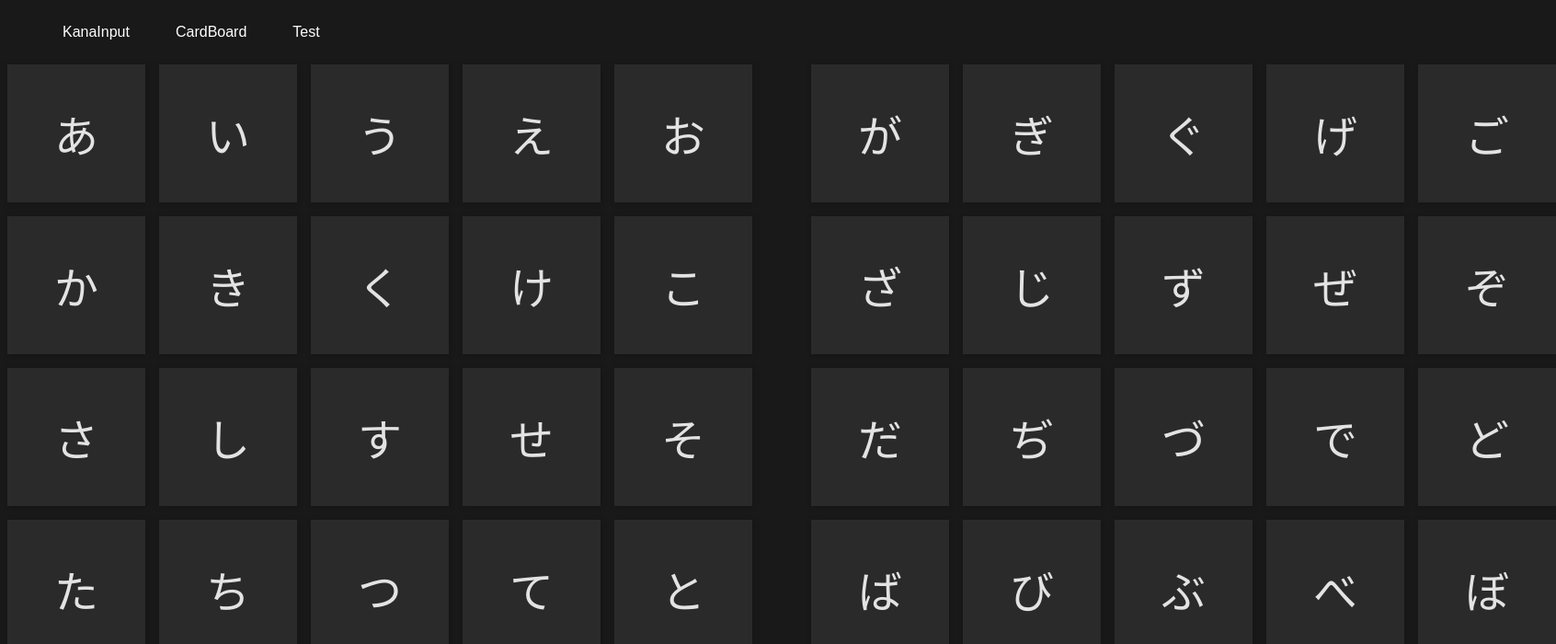
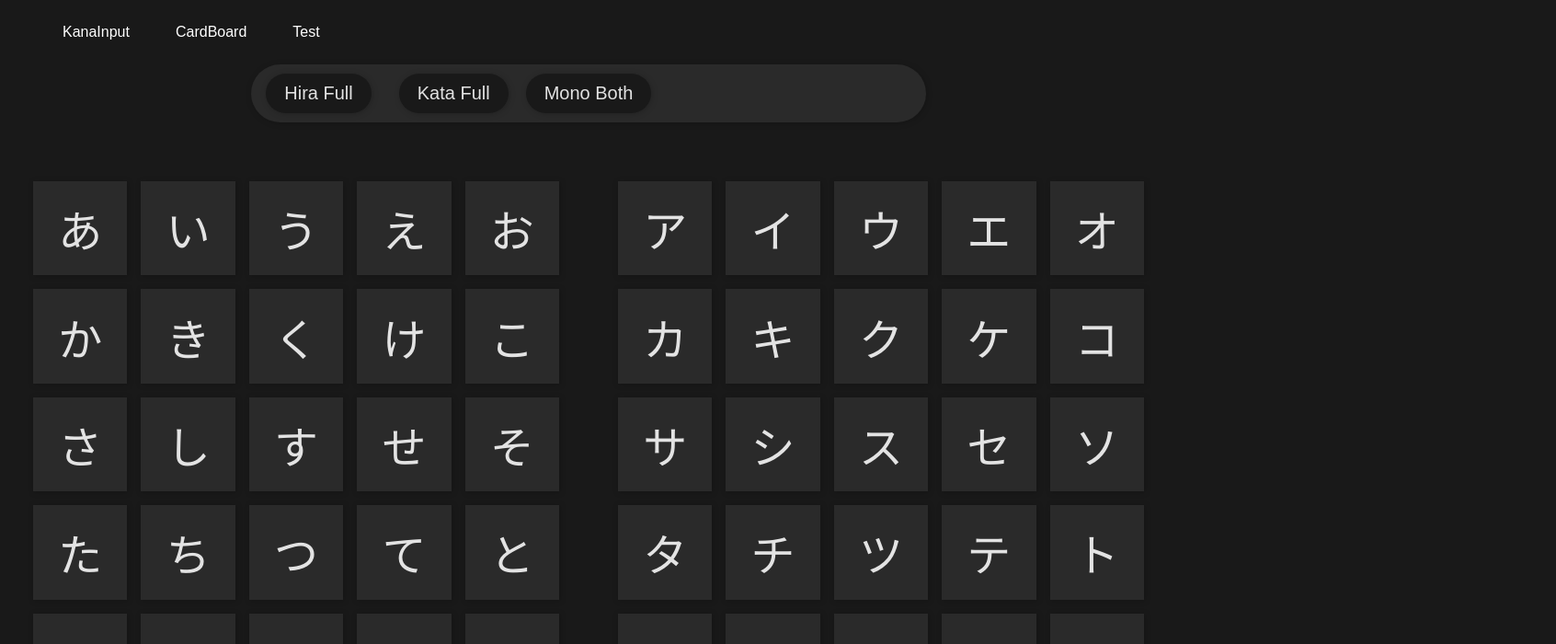
Before and after one commit to zhy-shen/kanakata, a React app: page / in a window 1280 px wide. Both pictures are taken after a click on the item "CardBoard". Shown: the top 700 px of the page at 92% size, 1692 px wide, since content can reach past the window. Built offline with nearby package versions, Linux system fonts and the light colour scheme.

Commit message:
Update kana cards

```diff
--- a/src/App.js
+++ b/src/App.js
@@ -4,19 +4,14 @@ import CardBoard from "./CardBoard";
 import MainNavigation from "./MainNavigation";
 
 function App() {
-  const [page, setPage] = useState(1);
+  const [page, setPage] = useState(0);
 
   return(
     <div className="main">
       <MainNavigation changePage={setPage} />
       <div className="content">
         { (page === 0) && <KanaInput /> }
-        { (page === 1) &&
-        <div class="kana-cards-page">
-          <CardBoard set={"hiragana"} type={"mono"}/>
-          <CardBoard set={"hiragana"} type={"else"}/>
-        </div>
-        }
+        { (page === 1) && <CardBoard /> }
       </div>
     </div>
   )
--- a/src/Card.css
+++ b/src/Card.css
@@ -1,8 +1,8 @@
 .char-card {
   display: inline-grid;
   position: relative;
-  width: 150px;
-  height: 150px;
+  width: min(8vw, 150px);
+  height: min(8vw, 150px);
   perspective: 1000px;
   user-select: none;
 
--- a/src/CardBoard.css
+++ b/src/CardBoard.css
@@ -5,6 +5,15 @@
   gap: 5vw;
   margin-left: auto;
   margin-right: auto;
+
+  & .kana-button-control {
+    width: fit-content;
+    margin: auto;
+    top: 30px;
+    display: grid;
+    grid-template-columns: repeat(5, 1fr);
+    column-gap: 10px;
+  }
 }
 
 .kana-cards {
--- a/src/CardBoard.js
+++ b/src/CardBoard.js
@@ -1,103 +1,55 @@
-import React from "react";
+import React, { useState } from "react";
 import "./CardBoard.css"
-import CharCard from "./Card";
-import katagana from "./katagana";
-import hiragana from "./hiragana";
+import CardBoardPart from "./CardBoardPart";
 
-function CardBoard({ set, type }) {
-  let kataFlatten = []
-  let hiraFlatten = []
-  let enFlatten = []
+function CardBoard() {
+  const [charSet1, setCharSet1] = useState("hiragana");
+  const [charSet2, setCharSet2] = useState("katagana");
+  const [buttonSet1, setButtonSet1] = useState("mono");
+  const [buttonSet2, setButtonSet2] = useState("mono");
 
-  Object.values(katagana).map((type) => Object.values(type).map((char) => {
-    enFlatten.push(char)
-  }))
-
-  const num = 107;
-
-  function printCards(set, type) {
-    let mainSet
-    let chars
-
-    if (set === "hiragana") {
-      mainSet = hiragana
-    }
-    else if (set === "katagana") {
-      mainSet = katagana
-    }
-
-    if (mainSet) {
-      if (type === "mono") {
-        chars = Object.keys(mainSet.monographs)
-      }
-      else if (type === "else") {
-        chars = Object.keys(mainSet.diacritics).concat(Object.keys(mainSet.digraphs))
-      }
-
-      return chars.map((char, index) => {
-        let trueIndex = index
-        if (type === "else") trueIndex += 46
-        return cardMarkup(char, enFlatten[trueIndex])
-      })
+  function switchParts(part) {
+    switch (part) {
+      case "hira-full":
+        setPart("hiragana", "mono", "hiragana", "else")
+        break
+      case "kata-full":
+        setPart("katagana", "mono", "katagana", "else")
+        break
+      case "kata":
+        setPart("hiragana", "mono", "hiragana", "else")
+        break
+      case "kata-full":
+        setPart("katagana", "mono", "katagana", "else")
+        break
+      case "mono-full":
+        setPart("hiragana", "mono", "katagana", "mono")
+        break
     }
   }
 
-  function printHira() {
-    return kataFlatten.map((char, index) => {
-      return (
-        <CharCard front={kataFlatten[index]} back={enFlatten[index]} />
-      )
-    })
-  }
-
-  function printKata() {
-    return hiraFlatten.map((char, index) => {
-      return (
-        <CharCard front={hiraFlatten[index]} back={enFlatten[index]} />
-      )
-    })
-  }
-
-  function cardMarkup(front, back) {
-    if (front === "ん" || front === "ン") {
-      return (
-        <>
-          <CharCard front={front} back={back} />
-          <CharCard front=" " back=" " />
-          <CharCard front=" " back=" " />
-          <CharCard front=" " back=" " />
-          <CharCard front=" " back=" " />
-        </>
-      )
-    }
-    if (front === "わ" || front === "ワ") {
-      return (
-        <>
-          <CharCard front={front} back={back} />
-          <CharCard front=" " back=" " />
-          <CharCard front=" " back=" " />
-          <CharCard front=" " back=" " />
-        </>
-      )
-    }
-    else if (front === "や" || front === "ゆ" || front === "ヤ" || front === "ユ") {
-      return (
-        <>
-          <CharCard front={front} back={back} />
-          <CharCard front=" " back=" " />
-        </>
-      )
-    }
-    else {
-      return (
-        <CharCard front={front} back={back} />
-      )
-    }
+  function setPart(char1, button1, char2, button2) {
+    setCharSet1(char1)
+    setButtonSet1(button1)
+    setCharSet2(char2)
+    setButtonSet2(button2)
   }
 
   return (
-    <div class="kana-cards">
-      {printCards(set, type)}
+    <div className="kana-cards-page">
+      <div className="kana-button-control">
+        <button onClick={() => switchParts("hira-full")}>
+          <span>Hira Full</span>
+        </button>
+        <button onClick={() => switchParts("kata-full")}>
+          <span>Kata Full</span>
+        </button>
+        <button onClick={() => switchParts("mono-full")}>
+          <span>Mono Both</span>
+        </button>
+      </div>
+      <CardBoardPart set={charSet1} type={buttonSet1}/>
+      <CardBoardPart set={charSet2} type={buttonSet2}/>
     </div>
   )
 }
--- /dev/null
+++ b/src/CardBoardPart.js
@@ -0,0 +1,106 @@
+import React from "react";
+import "./CardBoard.css"
+import CharCard from "./Card";
+import katagana from "./katagana";
+import hiragana from "./hiragana";
+
+function CardBoard({ set, type }) {
+
+  let kataFlatten = []
+  let hiraFlatten = []
+  let enFlatten = []
+
+  Object.values(katagana).map((type) => Object.values(type).map((char) => {
+    enFlatten.push(char)
+  }))
+
+  const num = 107;
+
+  function printCards(set, type) {
+    let mainSet
+    let chars
+
+    if (set === "hiragana") {
+      mainSet = hiragana
+    }
+    else if (set === "katagana") {
+      mainSet = katagana
+    }
+
+    if (mainSet) {
+      if (type === "mono") {
+        chars = Object.keys(mainSet.monographs)
+      }
+      else if (type === "else") {
+        chars = Object.keys(mainSet.diacritics).concat(Object.keys(mainSet.digraphs))
+      }
+
+      return chars.map((char, index) => {
+        let trueIndex = index
+        if (type === "else") trueIndex += 46
+        return cardMarkup(char, enFlatten[trueIndex])
+      })
+    }
+  }
+
+  function printHira() {
+    return kataFlatten.map((char, index) => {
+      return (
+        <CharCard front={kataFlatten[index]} back={enFlatten[index]} />
+      )
+    })
+  }
+
+  function printKata() {
+    return hiraFlatten.map((char, index) => {
+      return (
+        <CharCard front={hiraFlatten[index]} back={enFlatten[index]} />
+      )
+    })
+  }
+
+  function cardMarkup(front, back) {
+    if (front === "ん" || front === "ン") {
+      return (
+        <>
+          <CharCard front={front} back={back} />
+          <CharCard front=" " back=" " />
+          <CharCard front=" " back=" " />
+          <CharCard front=" " back=" " />
+          <CharCard front=" " back=" " />
+        </>
+      )
+    }
+    if (front === "わ" || front === "ワ") {
+      return (
+        <>
+          <CharCard front={front} back={back} />
+          <CharCard front=" " back=" " />
+          <CharCard front=" " back=" " />
+          <CharCard front=" " back=" " />
+        </>
+      )
+    }
+    else if (front === "や" || front === "ゆ" || front === "ヤ" || front === "ユ") {
+      return (
+        <>
+          <CharCard front={front} back={back} />
+          <CharCard front=" " back=" " />
+        </>
+      )
+    }
+    else {
+      return (
+        <CharCard front={front} back={back} />
+      )
+    }
+  }
+
+  return (
+    <div class="kana-cards">
+      {printCards(set, type)}
+    </div>
+  )
+}
+
+export default CardBoard;
--- a/src/KanaBoard.css
+++ b/src/KanaBoard.css
@@ -5,26 +5,6 @@
   gap: 5vw;
   margin-left: auto;
   margin-right: auto;
-
-  & .kana-button-control {
-    grid-area: 1 / 1 / 2 / 3;
-    grid-template-columns: repeat(7, 1fr);
-    position: sticky;
-    top: 190px;
-    z-index: 1;
-    background: var(--button-color);
-    padding: 10px 5px;
-    border-radius: 50px;
-
-    & button {
-      background-color: var(--background-color);
-      background-image: linear-gradient(to bottom right, var(--button-highlight-color) 49.5%, var(--background-color) 50%);
-
-      &:active {
-        background: var(--button-click-color);
-      }
-    }
-  }
 
   & > div {
     width: fit-content;
@@ -36,3 +16,24 @@
     margin-bottom: auto;
   }
 }
+
+.kana-button-control {
+  grid-area: 1 / 1 / 2 / 3;
+  grid-template-columns: repeat(7, 1fr);
+  position: sticky;
+  top: 190px;
+  z-index: 1;
+  background: var(--button-color);
+  padding: 10px 5px;
+  border-radius: 50px;
+  filter: drop-shadow(1px 1px 3px rgba(0, 0, 0, 0.2));
+
+  & button {
+    background-color: var(--background-color);
+    background-image: linear-gradient(to bottom right, var(--button-highlight-color) 49.5%, var(--background-color) 50%);
+
+    &:active {
+      background: var(--button-click-color);
+    }
+  }
+}
--- a/src/KanaBoard.js
+++ b/src/KanaBoard.js
@@ -54,7 +54,7 @@ function KanaBoard() {
           <span>Kata Full</span>
         </button>
         <button onClick={() => switchParts("mono-full")}>
-          <span>Basic Both</span>
+          <span>Mono Both</span>
         </button>
       </div>
       <KanaBoardPart charSet={charSet1} buttonSet={buttonSet1} />
```
Also changed, not shown: 2 other files (tests, documents, lock files or other folders).
